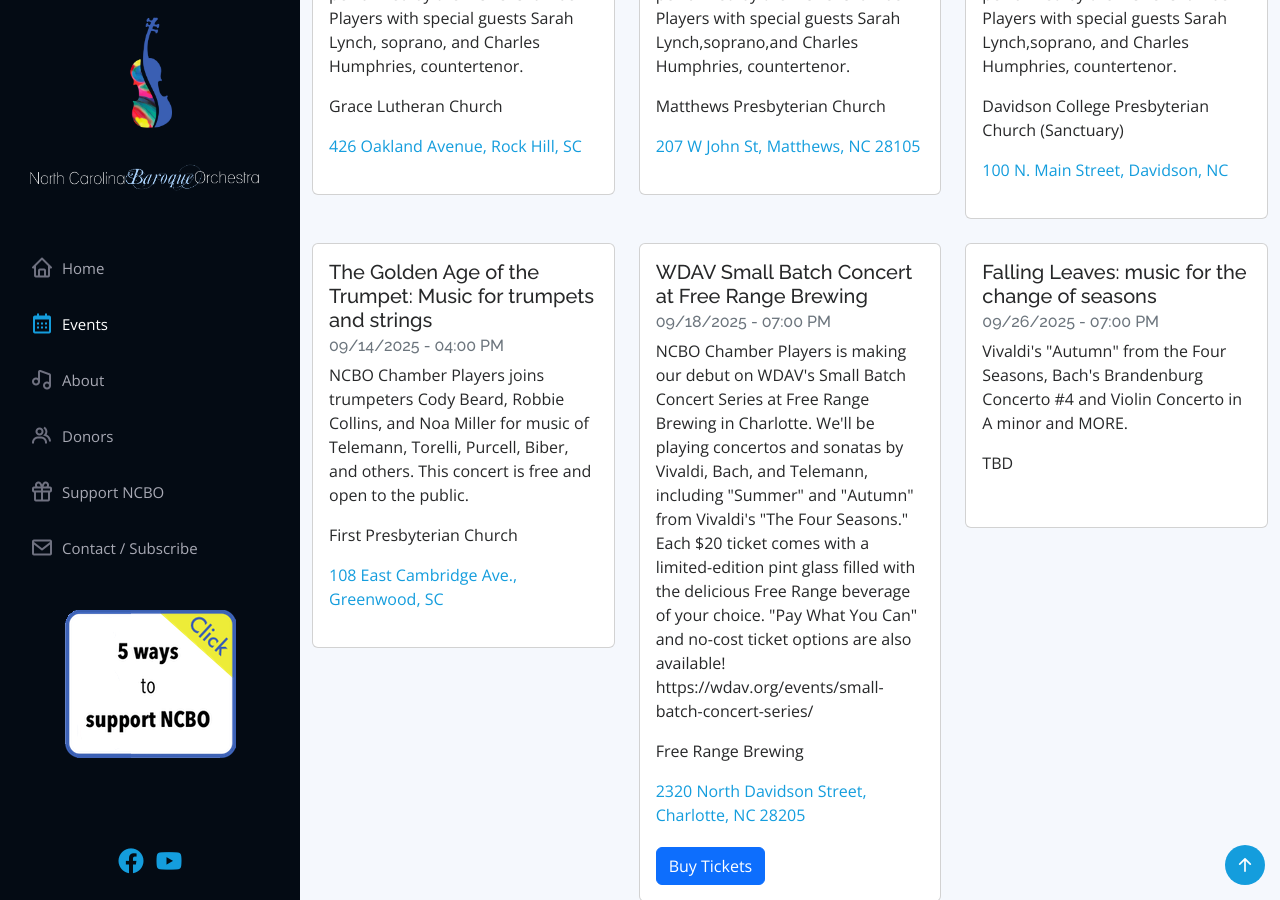
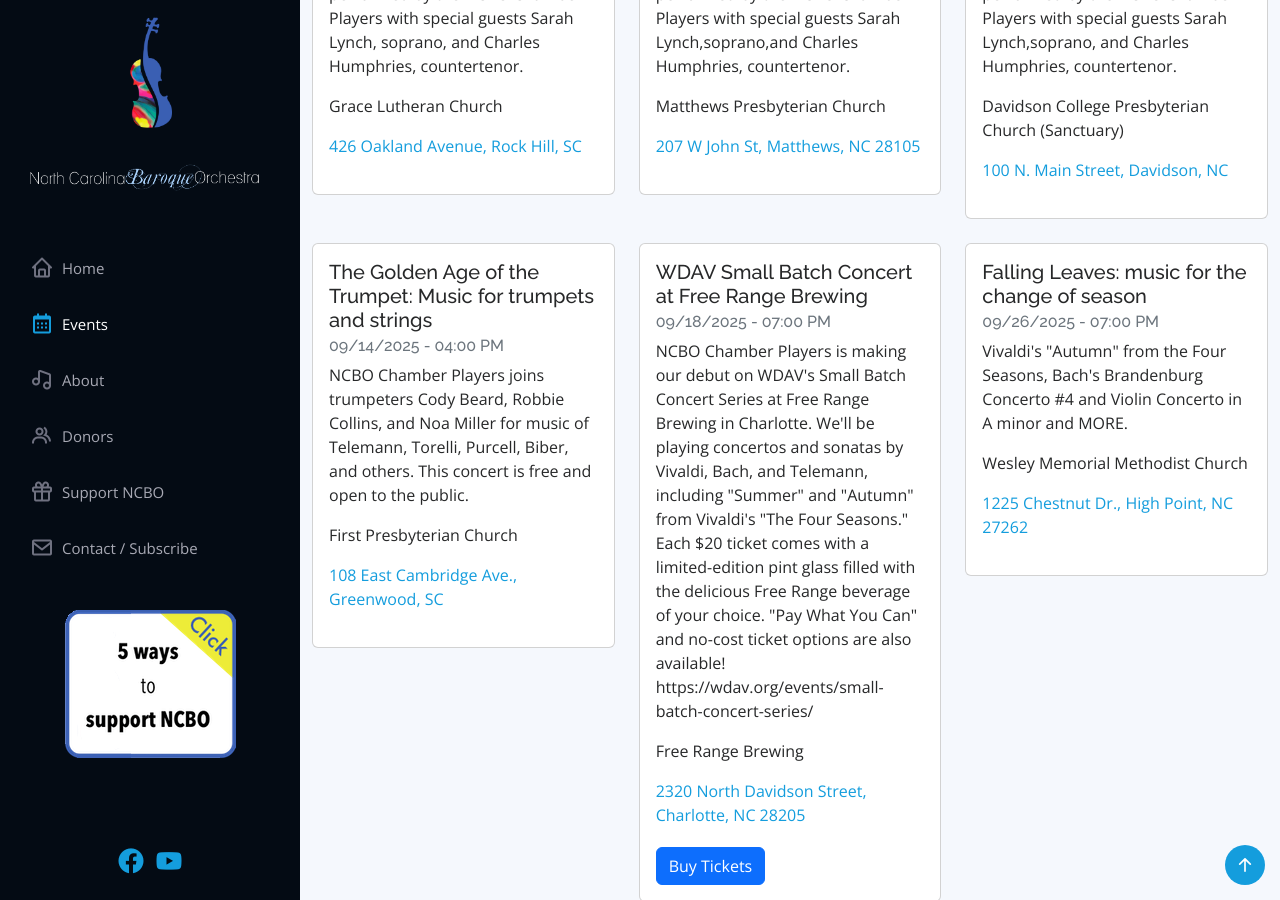
Before and after one commit to ncbaroqueorchestra/ncboweb, a Jekyll site: the page built from index.md, in a window 1280 px wide and 900 px high, scrolled down 1403 px. Built offline with Jekyll 4.4.1, drawn with Linux system fonts in a browser that asks for light colours; comment, search, counter and statistics services are not loaded.

Commit message:
Updated NCBO events

```diff
--- a/_data/events.yml
+++ b/_data/events.yml
@@ -60,14 +60,6 @@
   sortdate: 1758236400
   ticketurl: https://wdav.org/events/small-batch-concert-series/
   venue: Free Range Brewing
-- address: ''
-  description: 'Vivaldi''s "Autumn" from the Four Seasons, Bach''s Brandenburg Concerto
-    #4 and Violin Concerto in A minor and MORE.'
-  eventdate: 09/26/2025
-  eventtime: 07:00 PM
-  heading: 'Falling Leaves: music for the change of seasons'
-  sortdate: 1758927600
-  venue: TBD
 - address: 1225 Chestnut Dr., High Point, NC 27262
   description: 'Vivaldi''s "Autumn" from the Four Seasons, Bach''s Brandenburg Concerto
     #4 and Violin Concerto in A minor and MORE.'
```
